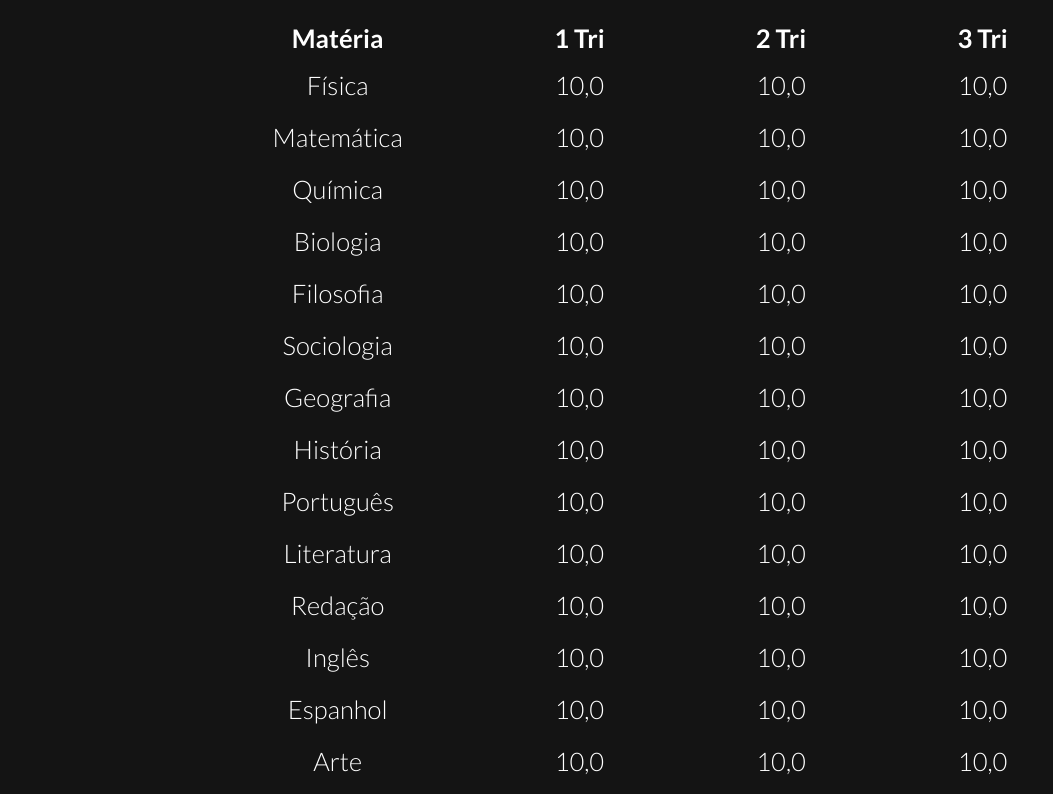
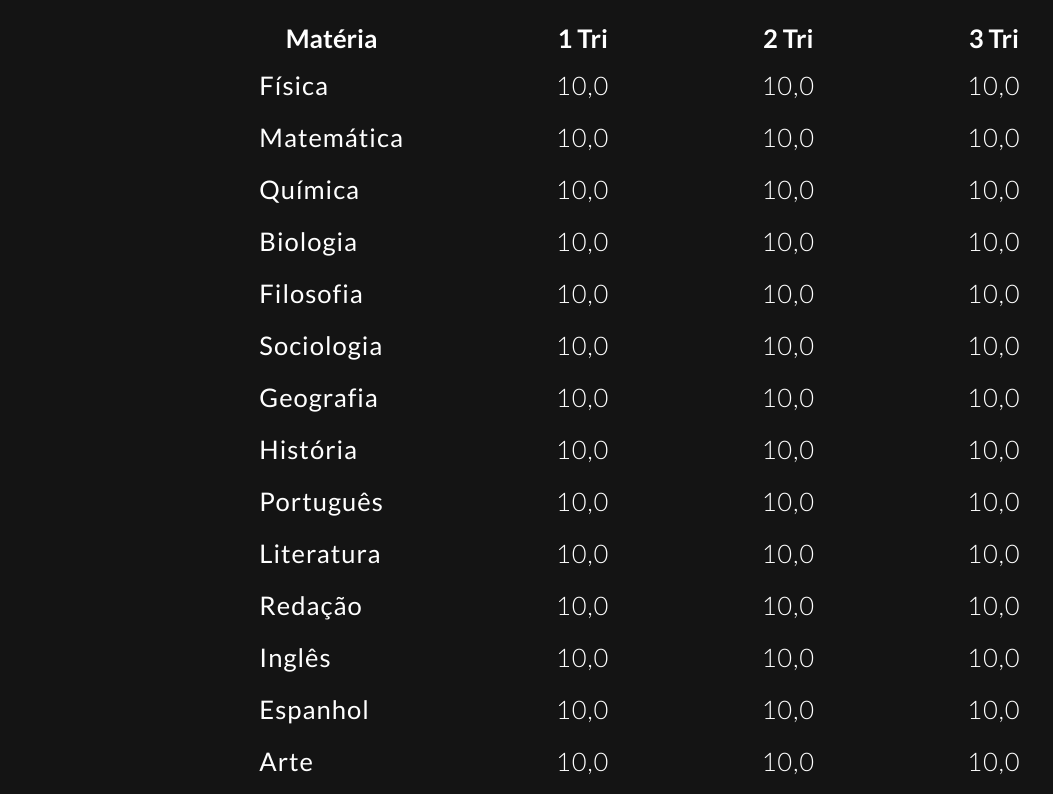
Before and after one commit to mauriciomutte/SchoolX, a website: page index.html in a window 1280 px wide. Shown: the part 599-1393 px from the top of the page, without its empty margins (0-1053 px from the left). Drawn offline with Linux system fonts and the light colour scheme.

Commit message:
Title of the matter left align

```diff
--- a/assets/css/style.css
+++ b/assets/css/style.css
@@ -239,12 +239,20 @@ SECTION: GRADES
 }
 
 .grades__th {
+  font-weight: 700;
   padding: 5px 0;
 }
 
+.grades__td + .grades__td {
+  font-weight: 300;
+  text-align: center;
+}
+
 .grades__td {
-  font-weight: 300;
+  font-weight: 400;
   padding: 5px 10px;
+  text-align: left;
+  letter-spacing: 1px;
 }
 
 @media (min-width: 768px) {
```
